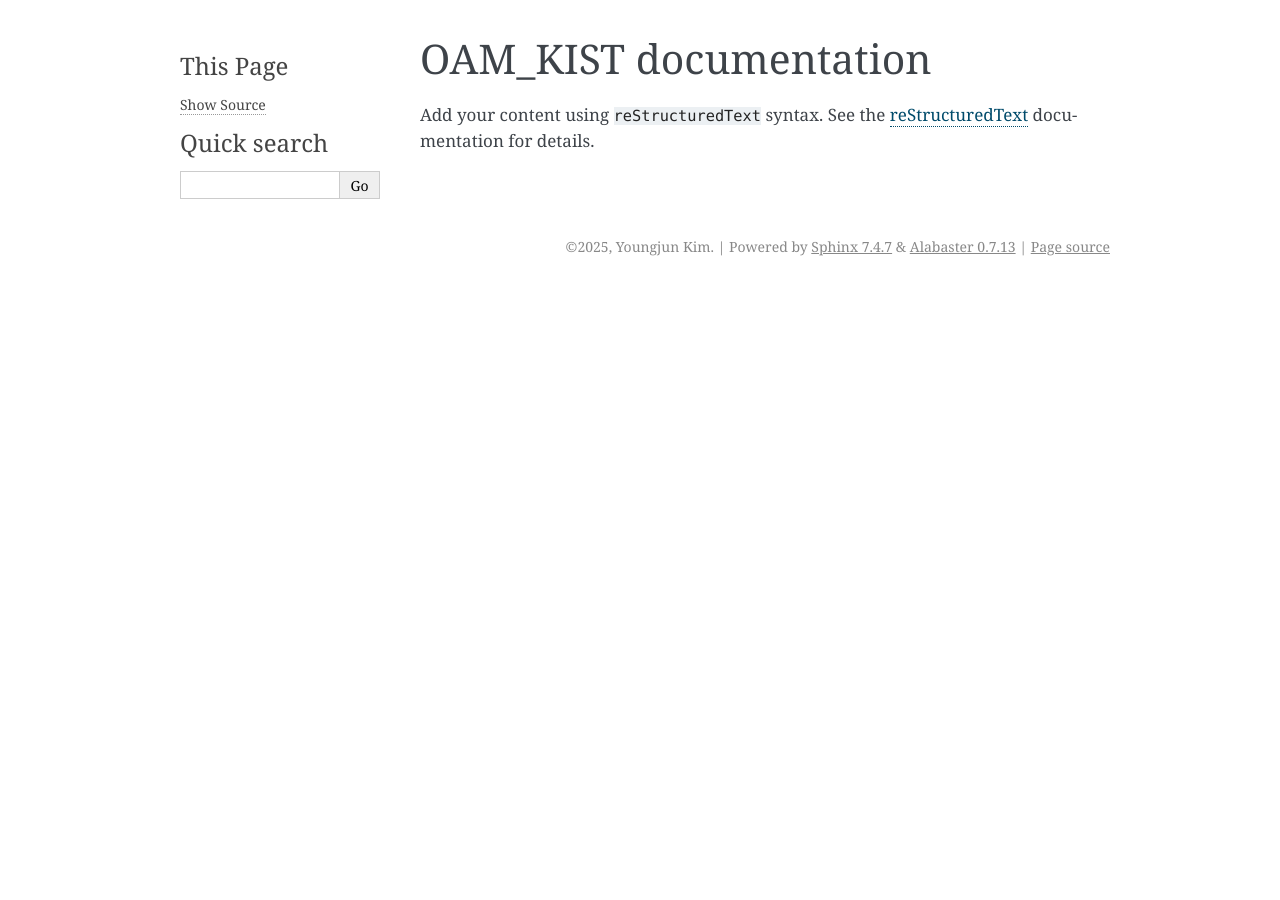
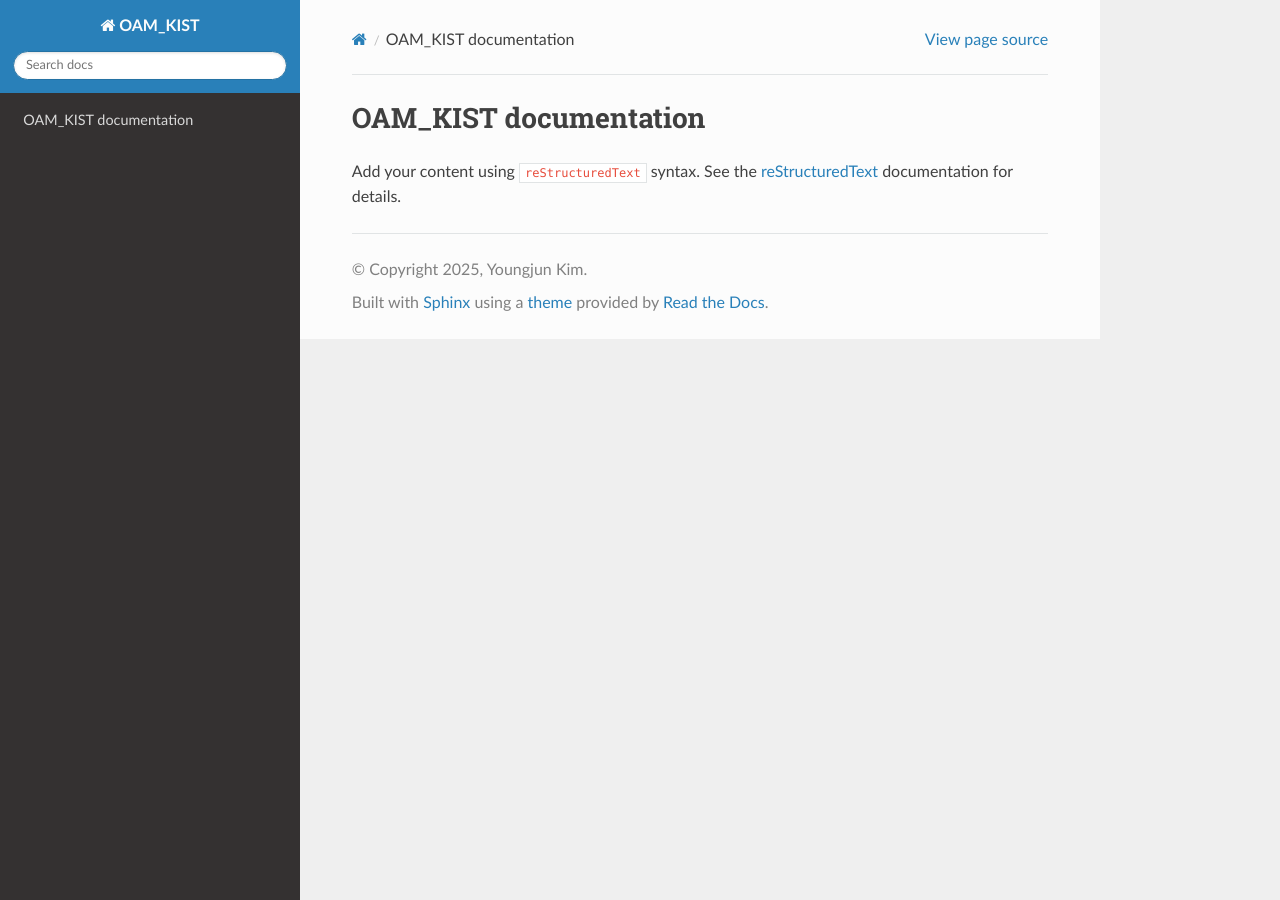
Before and after one commit to yjun0915/OAM_KIST, a Sphinx documentation site: the page built from docs/source/index.rst, in a window 1280 px wide. Built offline with Sphinx 7.4.7 and the Read the Docs theme 3.1.0, drawn with Linux system fonts in a browser that asks for light colours.

Commit message:
chore: configure sphinx

```diff
--- a/docs/source/conf.py
+++ b/docs/source/conf.py
@@ -1,5 +1,9 @@
 # Configuration file for the Sphinx documentation builder.
-#
+import os
+import sys
+
+sys.path.insert(0, os.path.abspath('../../'))
+
 # For the full list of built-in configuration values, see the documentation:
 # https://www.sphinx-doc.org/en/master/usage/configuration.html
 
@@ -14,7 +18,12 @@
 # -- General configuration ---------------------------------------------------
 # https://www.sphinx-doc.org/en/master/usage/configuration.html#general-configuration
 
-extensions = []
+extensions = [
+    'sphinx.ext.autodoc',      # docstring을 문서로 가져오는 기능
+    'sphinx.ext.napoleon',     # Google Style/NumPy Style을 해석하는 기능
+    'sphinx.ext.viewcode',     # 문서에 [소스 코드 보기] 링크 추가
+    'myst_parser',             # Markdown(.md) 파일 지원
+]
 
 templates_path = ['_templates']
 exclude_patterns = []
@@ -24,5 +33,5 @@
 # -- Options for HTML output -------------------------------------------------
 # https://www.sphinx-doc.org/en/master/usage/configuration.html#options-for-html-output
 
-html_theme = 'alabaster'
+html_theme = 'sphinx_rtd_theme'
 html_static_path = ['_static']
```
